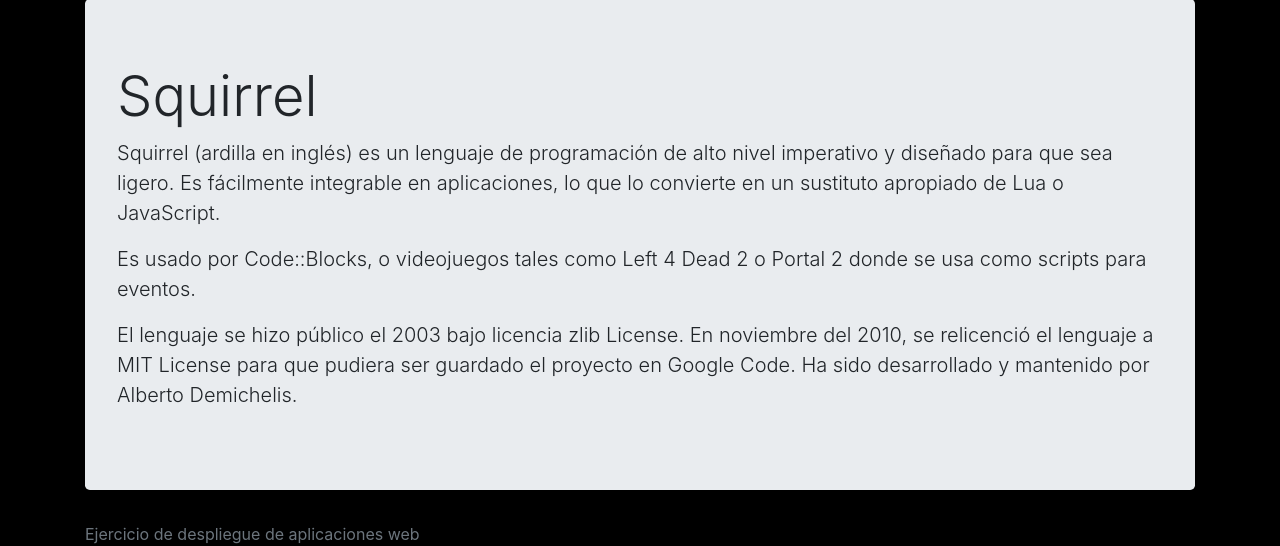
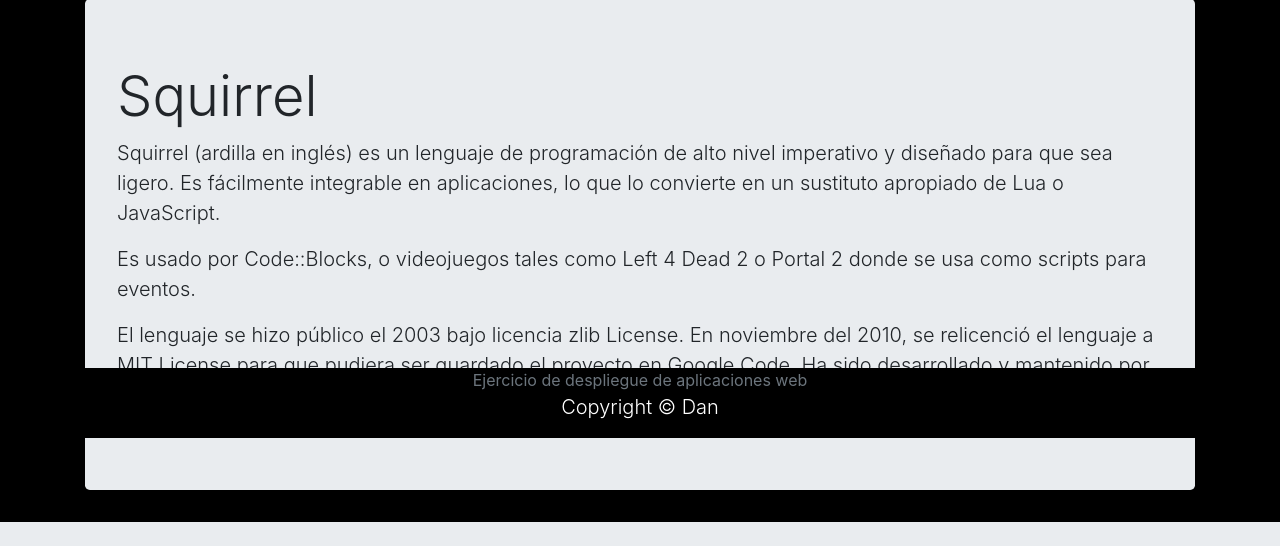
Before and after one commit to DanJ64/despliegue, a PHP site: page /index.php?ctl=squirrel in a window 1280 px wide. Shown: the part 362-908 px from the top of the page. After the commit the page ends 884 px from the top, so only its background shows below. Run offline with PHP 8.4, Linux system fonts and the light colour scheme; some libraries are stand-ins or nearby versions.

Commit message:
footer arreglado

```diff
--- a/includes/layout/footer.inc
+++ b/includes/layout/footer.inc
@@ -2,4 +2,5 @@
       <div class="container">
         <span class="text-muted">Ejercicio de despliegue de aplicaciones web</span>
       </div>
+      <p class="lead">Copyright © Dan</p>
 </footer>
--- a/style/css/main.css
+++ b/style/css/main.css
@@ -1,6 +1,16 @@
 body{
     background-color: black;
 }
+
+.footer {
+    position: fixed;
+    left: 0;
+    bottom: 0;
+    width: 100%;
+    background-color: black;
+    color: white;
+    text-align: center;
+ }
 
 .contenido{
     display: flex;
```
